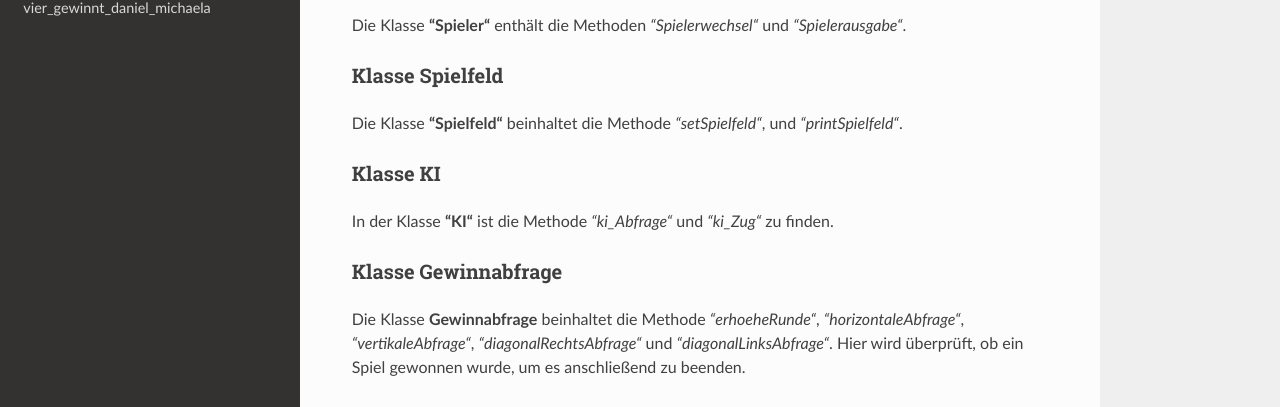
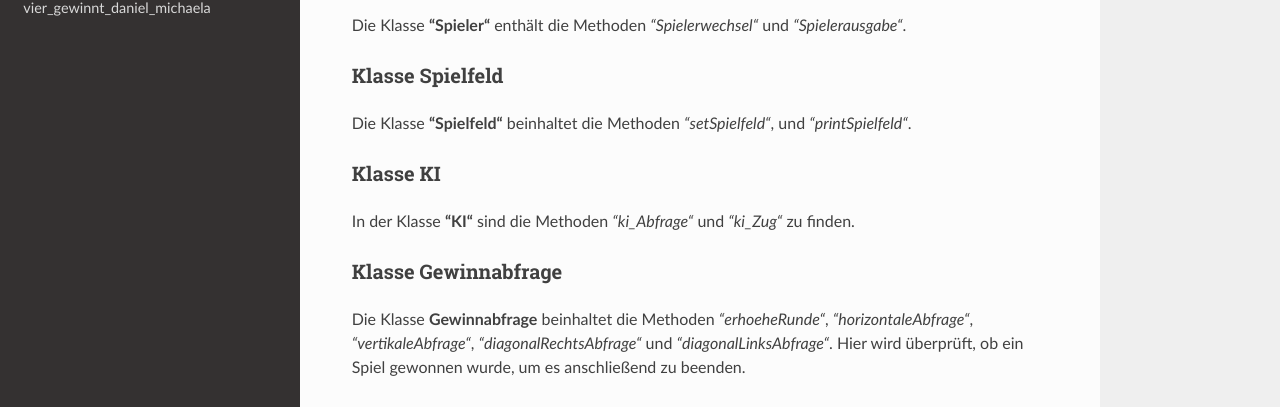
Before and after one commit to Dansta2106/Vier_Gewinnt_Daniel_Michaela, a Sphinx documentation site: the page built from docs/source/design.md, in a window 1280 px wide and 900 px high, scrolled down 516 px. Shown: the part 144-551 px from the top of the window. Built offline with Sphinx 7.4.7 and the Read the Docs theme 2.0.0, drawn with Linux system fonts in a browser that asks for light colours.

Commit message:
Fehler in der Datei design.md ausgebessert

```diff
--- a/docs/source/design.md
+++ b/docs/source/design.md
@@ -26,15 +26,15 @@ Die Klasse <b>"Spieler"</b> enthält die Methoden <i>"Spielerwechsel"</i>
 und <i>"Spielerausgabe"</i>.
 
 ### Klasse Spielfeld
-Die Klasse <b>"Spielfeld"</b> beinhaltet die Methode <i>"setSpielfeld"</i>,
+Die Klasse <b>"Spielfeld"</b> beinhaltet die Methoden <i>"setSpielfeld"</i>,
 und <i>"printSpielfeld"</i>.
 
 ### Klasse KI
-In der Klasse <b>"KI"</b> ist die Methode <i>"ki_Abfrage"</i> und
+In der Klasse <b>"KI"</b> sind die Methoden <i>"ki_Abfrage"</i> und
 <i>"ki_Zug"</i> zu finden.
 
 ### Klasse Gewinnabfrage
-Die Klasse <b>Gewinnabfrage</b> beinhaltet die Methode <i>"erhoeheRunde"</i>,
+Die Klasse <b>Gewinnabfrage</b> beinhaltet die Methoden <i>"erhoeheRunde"</i>,
 <i>"horizontaleAbfrage"</i>, <i>"vertikaleAbfrage"</i>,
 <i>"diagonalRechtsAbfrage"</i> und <i>"diagonalLinksAbfrage"</i>.
 Hier wird überprüft, ob ein Spiel gewonnen wurde, um es anschließend
```
